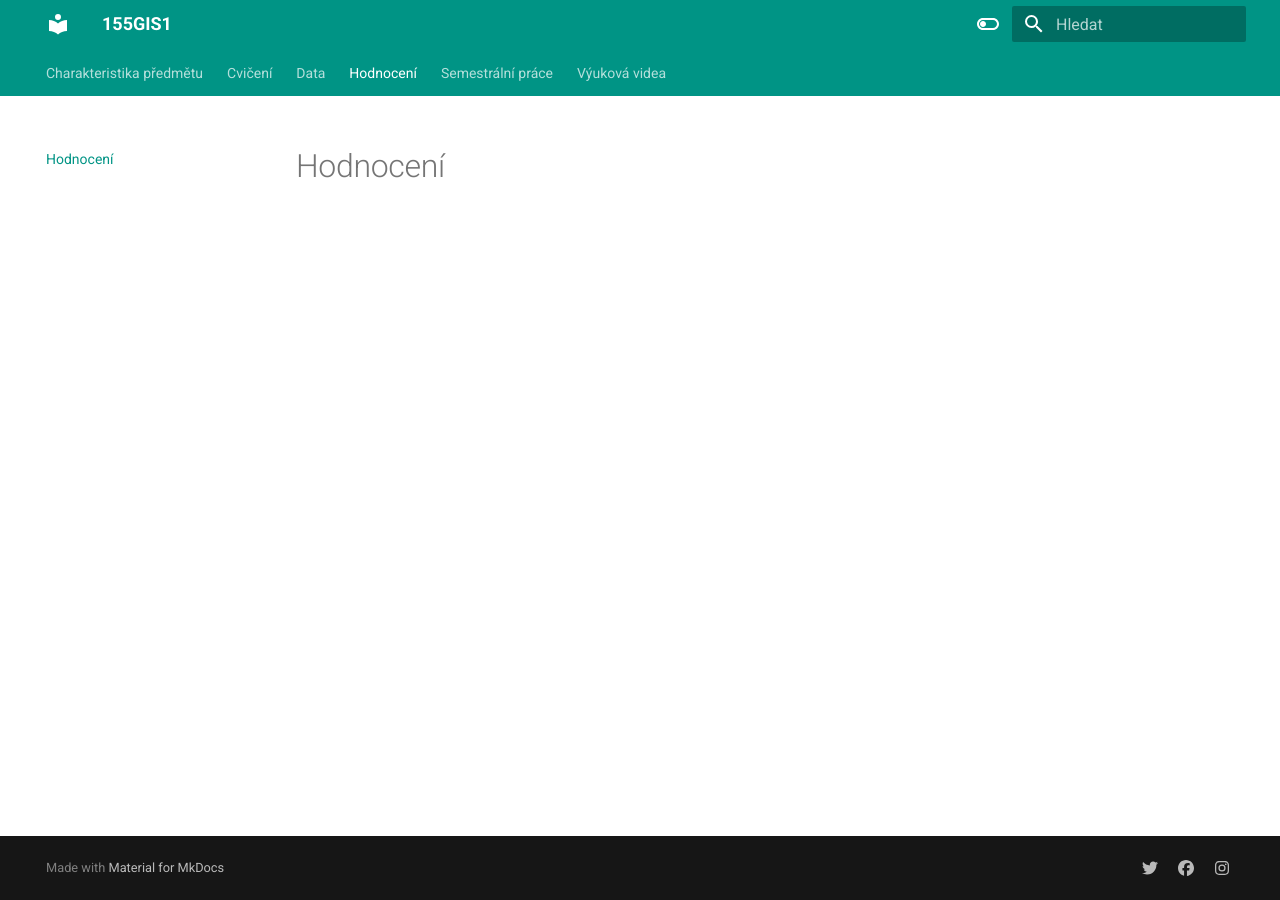
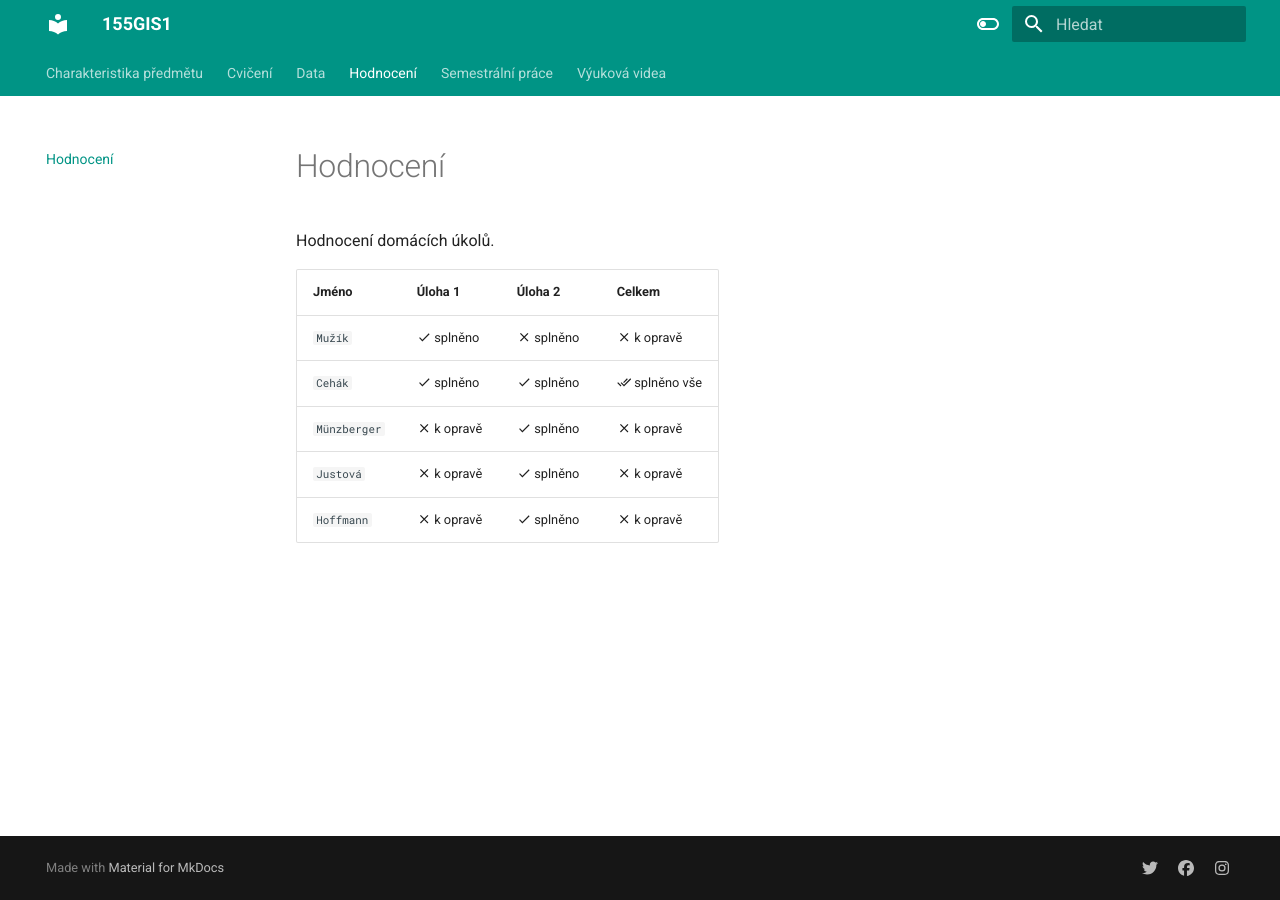
Before and after one commit to k155gis0/gis1, an MkDocs documentation site: the page built from docs/hodnoceni.md, in a window 1280 px wide. Built offline with MkDocs 1.6.1 and Material for MkDocs 9.7.7, drawn with Linux system fonts in a browser that asks for light colours.

Commit message:
$add rating

```diff
--- a/docs/hodnoceni.md
+++ b/docs/hodnoceni.md
@@ -1 +1,11 @@
 # Hodnocení
+
+Hodnocení domácích úkolů.
+
+| Jméno        | Úloha 1                   | Úloha 2                  | Celkem                           |
+| ------------ | ------------------------- | ------------------------ | -------------------------------- |
+| `Mužík`      | :material-check: splněno  | :material-close: splněno | :material-close: k opravě        |
+| `Cehák`      | :material-check: splněno  | :material-check: splněno | :material-check-all: splněno vše |
+| `Münzberger` | :material-close: k opravě | :material-check: splněno | :material-close: k opravě        |
+| `Justová`    | :material-close: k opravě | :material-check: splněno | :material-close: k opravě        |
+| `Hoffmann`   | :material-close: k opravě | :material-check: splněno | :material-close: k opravě        |
```
Also changed, not shown: docs/semestralka.md (+2 -0 lines).
